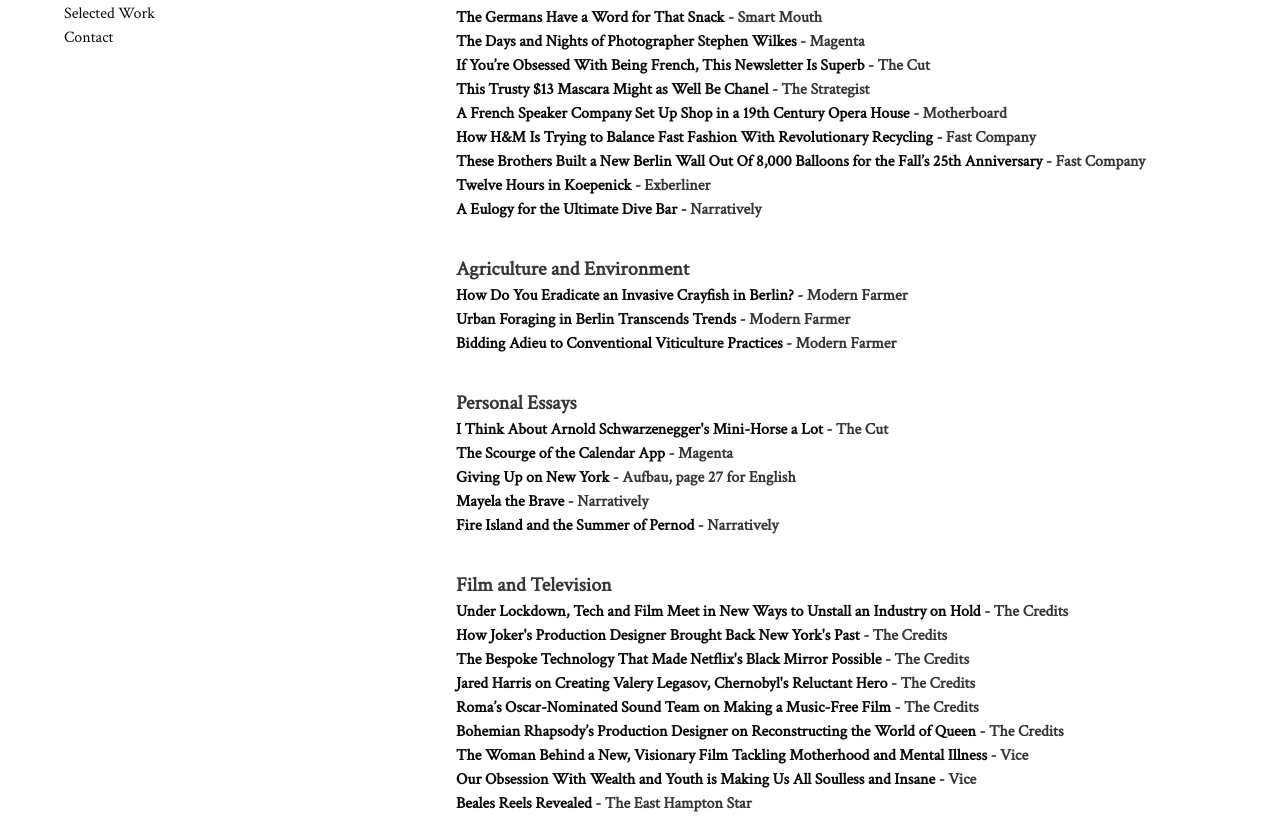
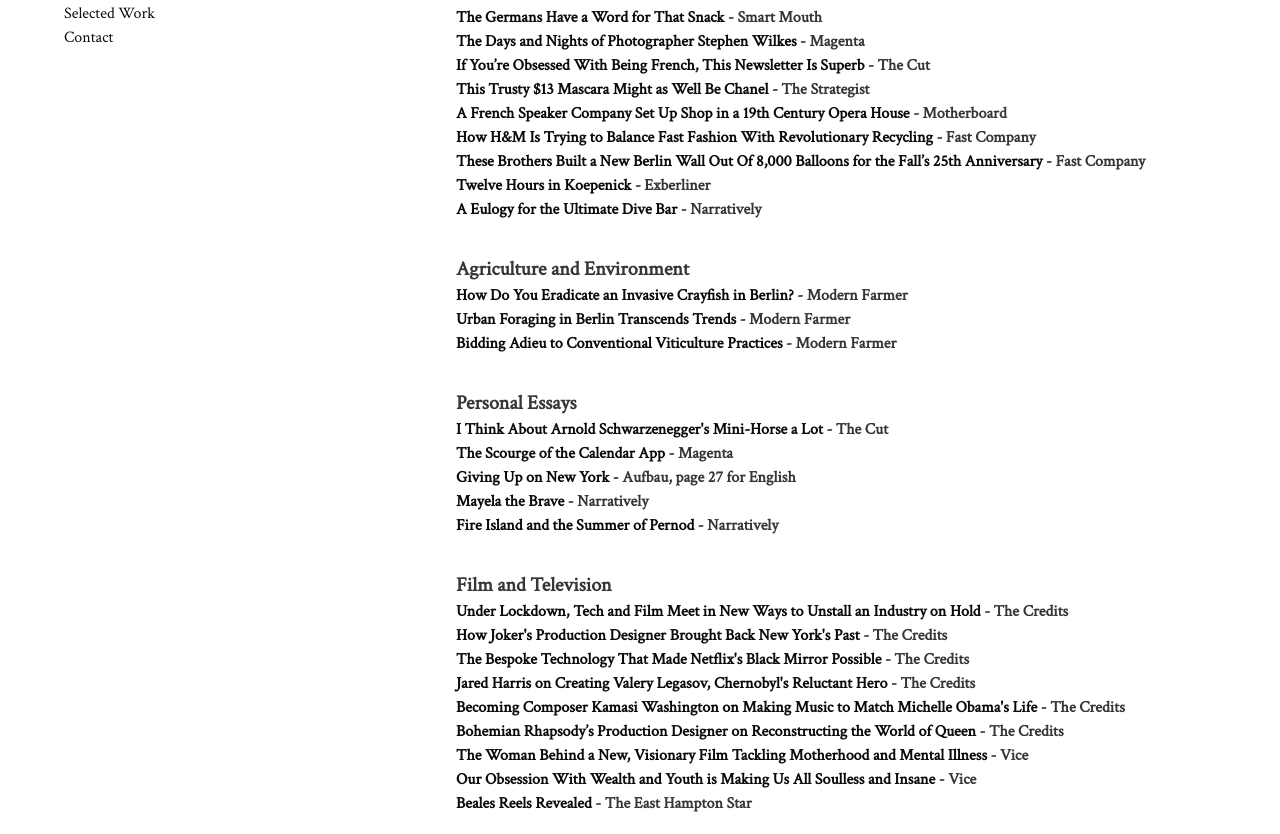
Before and after one commit to russellmorgan/writers-blog, a website: page work.html in a window 1280 px wide. Shown: the part 118-952 px from the top of the page. Drawn offline with Linux system fonts and the light colour scheme.

Commit message:
Update work.html

```diff
--- a/work.html
+++ b/work.html
@@ -275,9 +275,9 @@
                 <strong
                   ><a
                     target="_blank"
-                    href="https://www.mpaa.org/2019/02/romas-oscar-nominated-sound-team-on-making-a-music-free-film/"
+                    href="https://www.motionpictures.org/2020/08/becoming-composer-kamasi-washington-on-making-music-to-match-michelle-obamas-life/"
                   >
-                    Roma’s Oscar-Nominated Sound Team on Making a Music-Free Film
+                    Becoming Composer Kamasi Washington on Making Music to Match Michelle Obama's Life
                   </a></strong
                 >-
                 The Credits
```
